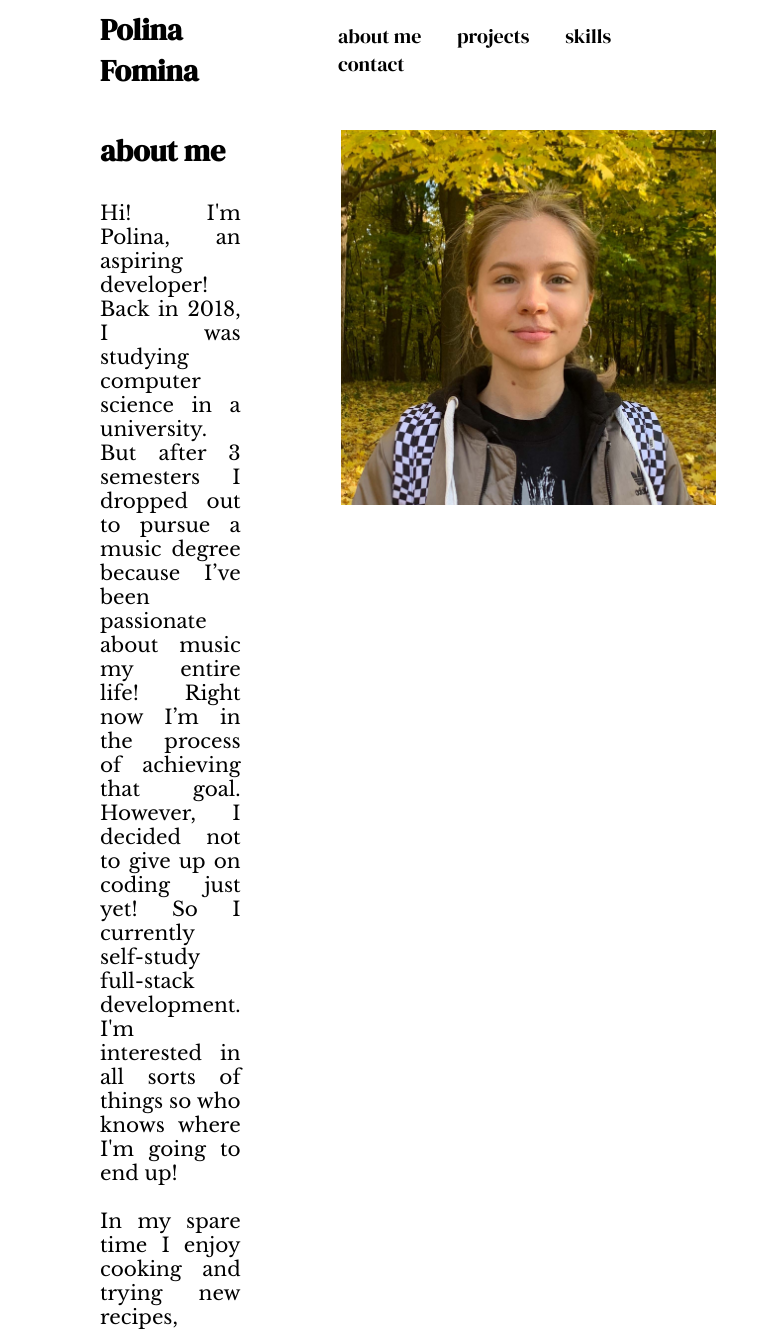
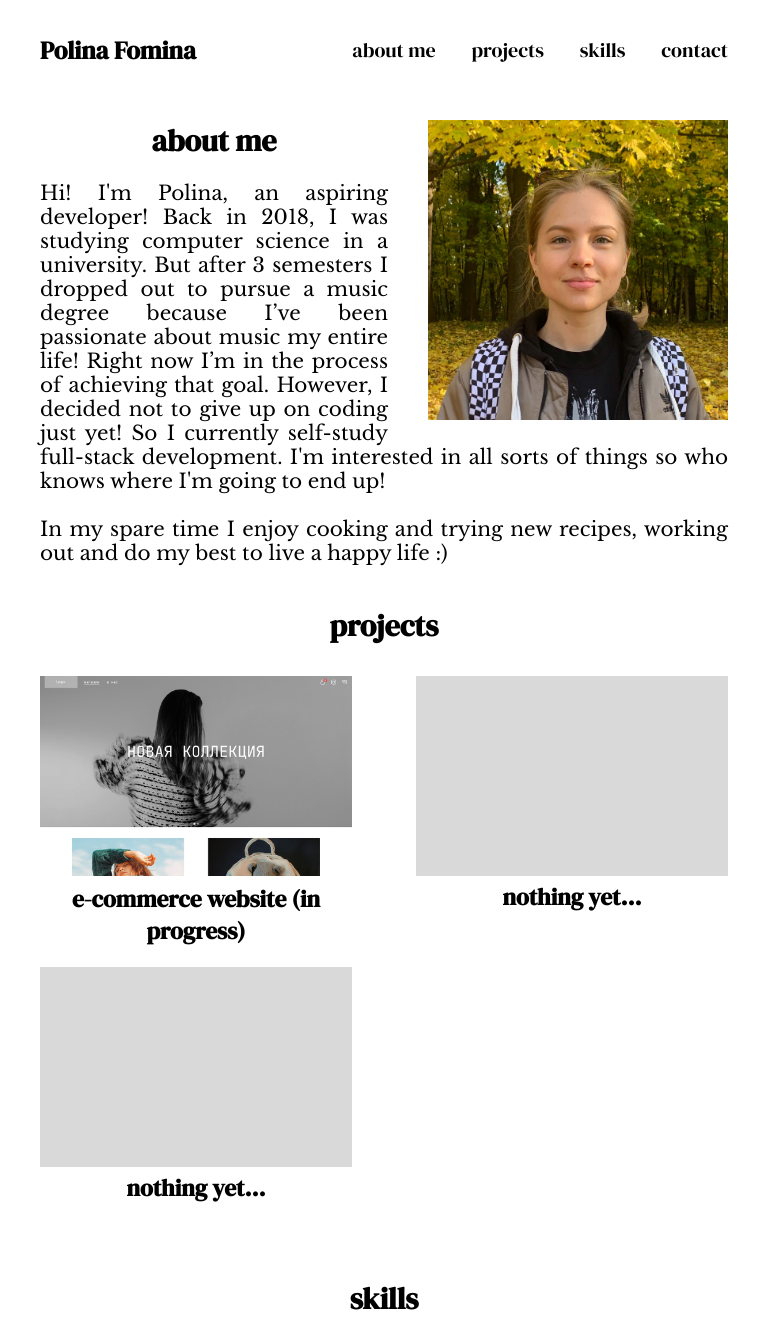
Before and after one commit to PFomina/portfolio, a plain HTML site: page index.html in a window 768 px wide. Shown: the top 1329 px of the page. Drawn offline with nearby package versions, Linux system fonts and the light colour scheme.

Commit message:
add tablet frame and fixed overlaping in phone frame

```diff
--- a/style.css
+++ b/style.css
@@ -1,6 +1,7 @@
 html{
     font-size: 20px;
     font-family: 'Libre Baskerville', serif;
+    scroll-behavior: smooth;
 }
 body{
     margin: 0;
@@ -99,7 +100,10 @@ footer span{
     text-align: center;
 }
 /*phone styles*/
-@media only screen and (max-width: 500px) {
+@media only screen and (max-width: 650px) {
+    html{
+        scroll-padding-top: 5rem;
+    }
     body{
         padding: 0;
     }
@@ -128,7 +132,7 @@ footer span{
         font-size: 0.75rem;
     }
     main{
-        margin-top:5rem;
+        padding-top:5rem;
         width: 100%;
         background-color: white;
     }
@@ -191,3 +195,57 @@ footer span{
         font-size: 0.75rem;
     }
 }
+/*tablet styles*/
+@media only screen and (min-width: 651px) and (max-width:1024px){
+    body{
+        padding: 0 2rem;
+    }
+    header h2{
+        font-size: 1.25rem;
+    }
+    header ul{
+        padding-left: 0;
+    }
+    section{
+        margin-bottom: 2rem;
+    }
+    section h2{
+        font-size: 1.5rem;
+        text-align: center;
+        margin-bottom: 1rem;
+    }
+    #about{
+        display: block;
+        margin-top: 1rem;
+    }
+    #about img{
+        margin-left: 2rem;
+        margin-bottom: 1rem;
+        width:15rem;
+        height:15rem;
+        float:right;
+    }
+    #projects .grid{
+        grid-template: 1fr 1fr / 1fr 1fr;
+        grid-auto-rows: 1fr;
+        gap: 1rem 3.2rem;
+    }
+    #skills ul{
+        margin:0;
+    }
+    #contact{
+        margin-bottom: 1rem;
+    }
+    #contact p{
+        margin:0;
+        width:100%;
+    }
+    #contact .icons{
+        margin-top: 1rem;
+        display: grid;
+        justify-content: center;
+        grid-template-columns: repeat(3, 1.5rem);
+        gap: 0 0.75rem;
+
+    }
+}
```
